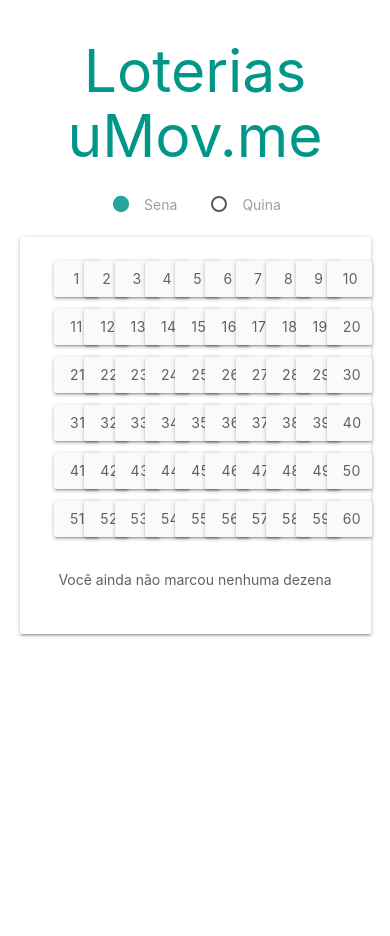
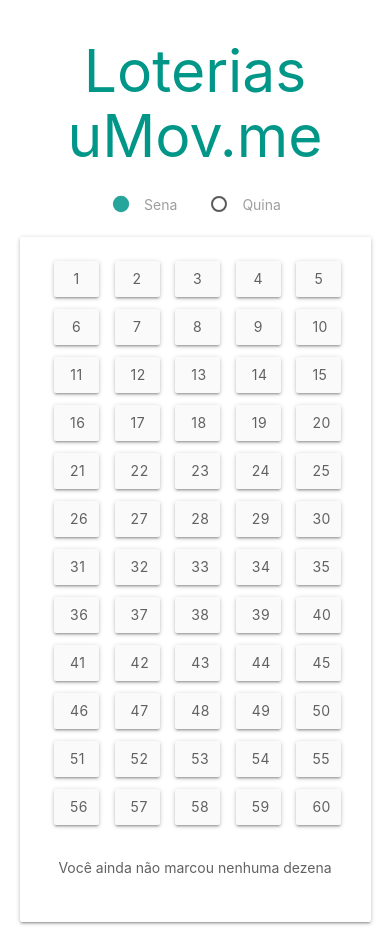
Before and after one commit to eduardomitkus/vue-lottery-card, a Vue app: page /#/ in a window 390 px wide. Before the commit the page ends 844 px from the top, so only its background shows below. Built offline with nearby package versions, Linux system fonts and the light colour scheme.

Commit message:
Corrige responsividade de botões

```diff
--- a/src/components/NumberButton.vue
+++ b/src/components/NumberButton.vue
@@ -42,4 +42,10 @@
   .row .col.s1 {
     width: 10%;
   }
+
+  @media screen and (max-width: 600px) {
+    .row .col.s1 {
+      width: 20%;
+    }
+  }
 </style>
```
